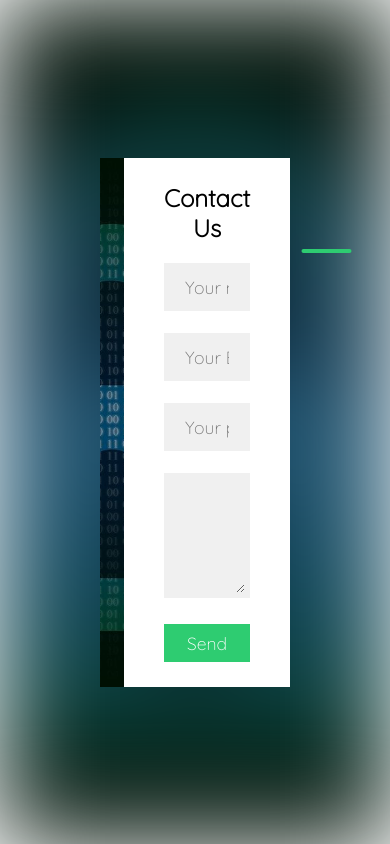
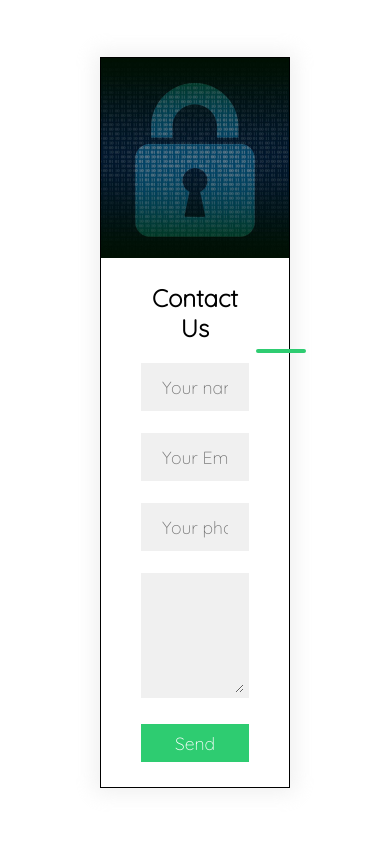
Before and after one commit to Laurenda16/Responsive-Form, a plain HTML site: page index.html in a window 390 px wide. Drawn offline with Linux system fonts and the light colour scheme.

Commit message:
Responsive en css

```diff
--- a/style.css
+++ b/style.css
@@ -20,6 +20,7 @@ body
     width: 100%;
     height: 100%;
     padding:20px 100px;
+
 }
 
 .container:after
@@ -29,10 +30,11 @@ body
     top: 0;
     width: 100%;
     height: 100%;
-    background:url(../Responsive-Form/img/plage1.jpg) no-repeat center ;
+  color: aliceblue;
     background-size: cover;
     z-index: -1;
-    filter: blur(50px);
+    filter: blur(100px);
+
 }
 
 .contact-box
@@ -43,6 +45,8 @@ body
     justify-content: center;
     align-items: center;
     text-align: center;
+    box-shadow: 0px 0px 19px 5px rgba(230, 230, 230, 0.6);
+    border: 1px solid black;
 }
 .left
 {
@@ -68,7 +72,7 @@ h2:after{
  text-align: center;
  left: 50px;
  bottom: 0;
- transform: translateX(175%);
+ transform: translateX(130%);
  height: 4px;
  width: 50px;
  border-radius: 2px;
@@ -114,3 +118,20 @@ cursor: pointer;
 transition: .3s;
 
 }
+.btn:hover
+{
+    background-color: #27ae60;
+}
+
+@media  screen and (max-width:880px) {
+
+    .contact-box
+    {
+        grid-template-columns: 1fr;
+    }
+    .left
+    {
+        height: 200px;
+    }
+
+}
```
